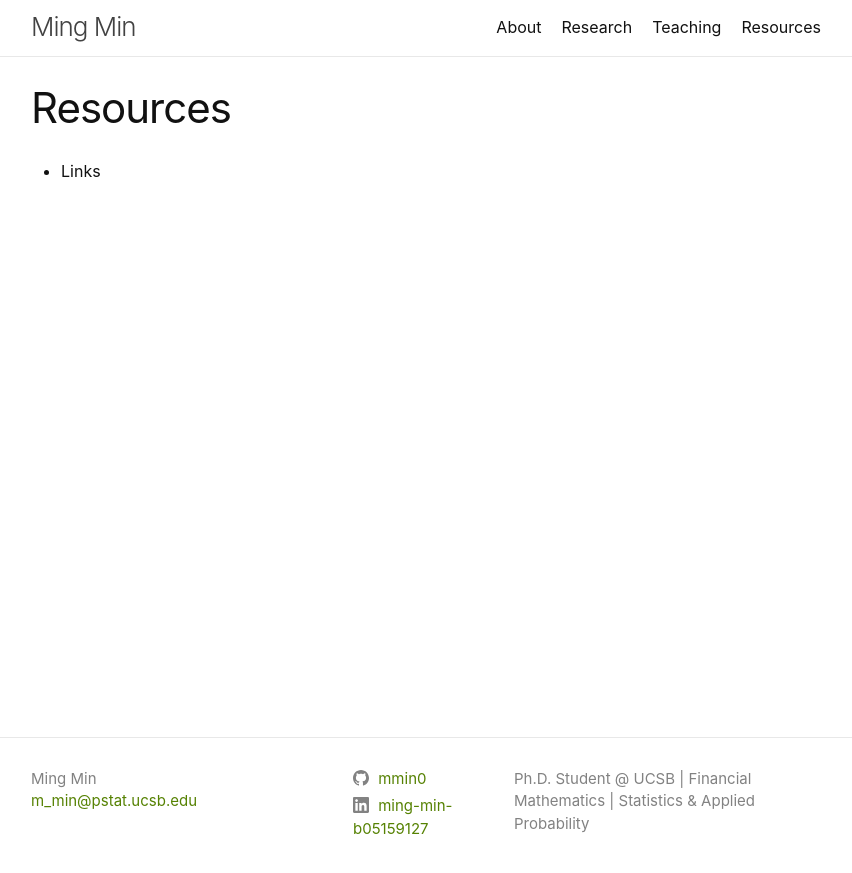
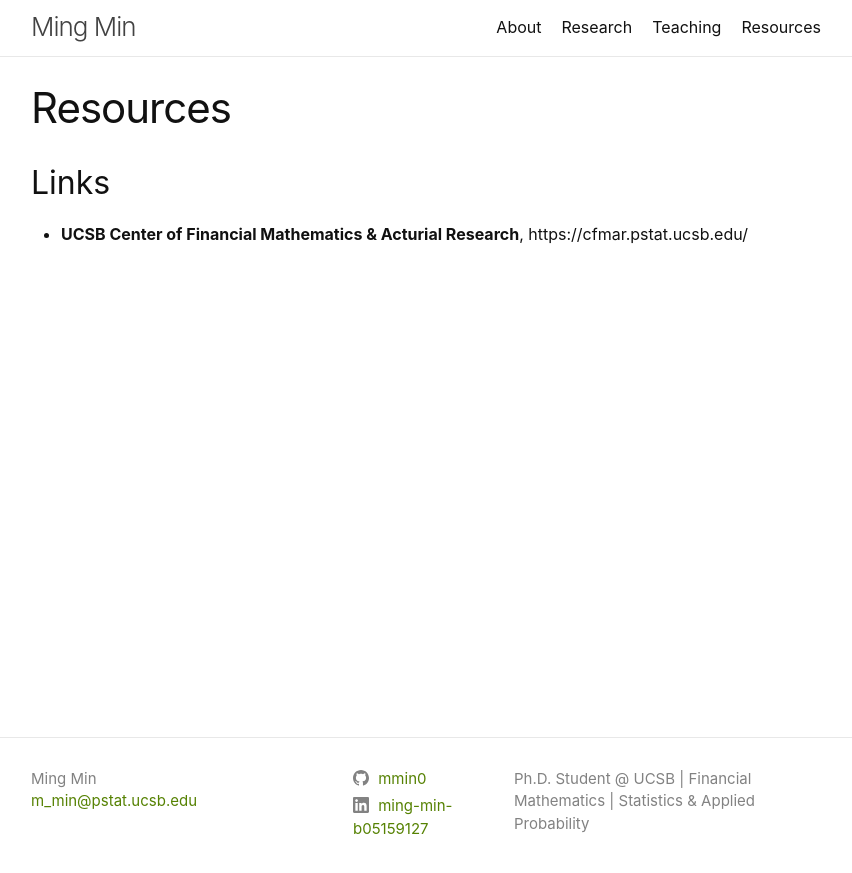
Before and after one commit to mmin0/mmin0.github.io, a Jekyll site: the page built from resources/index.md, in a window 1280 px wide. Shown: the top 873 px of the page, without its empty margins (214-1066 px from the left). Built offline with Jekyll 4.4.1, drawn with Linux system fonts in a browser that asks for light colours.

Commit message:
Update index.md

```diff
--- a/resources/index.md
+++ b/resources/index.md
@@ -3,4 +3,5 @@ layout: page
 title: Resources
 ---
 
-* Links
+## Links
+* **UCSB Center of Financial Mathematics & Acturial Research**, https://cfmar.pstat.ucsb.edu/
```
